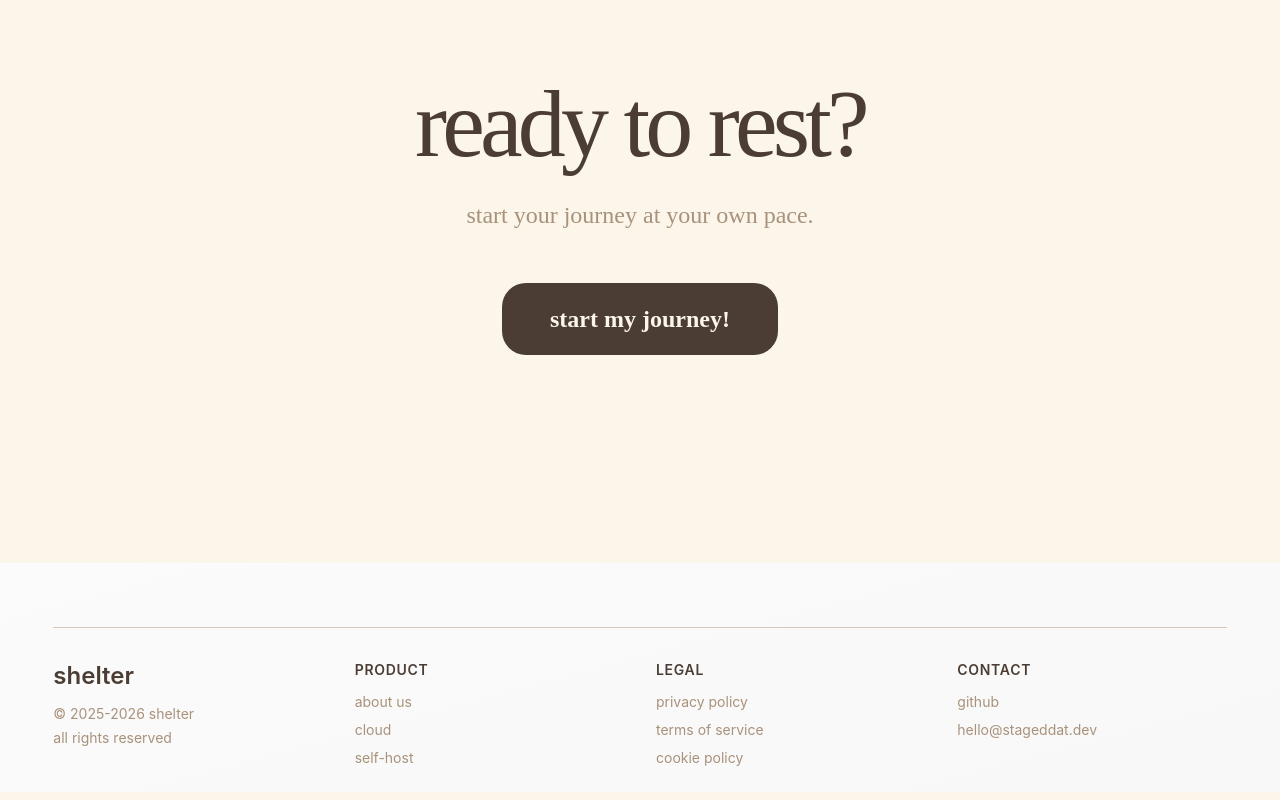
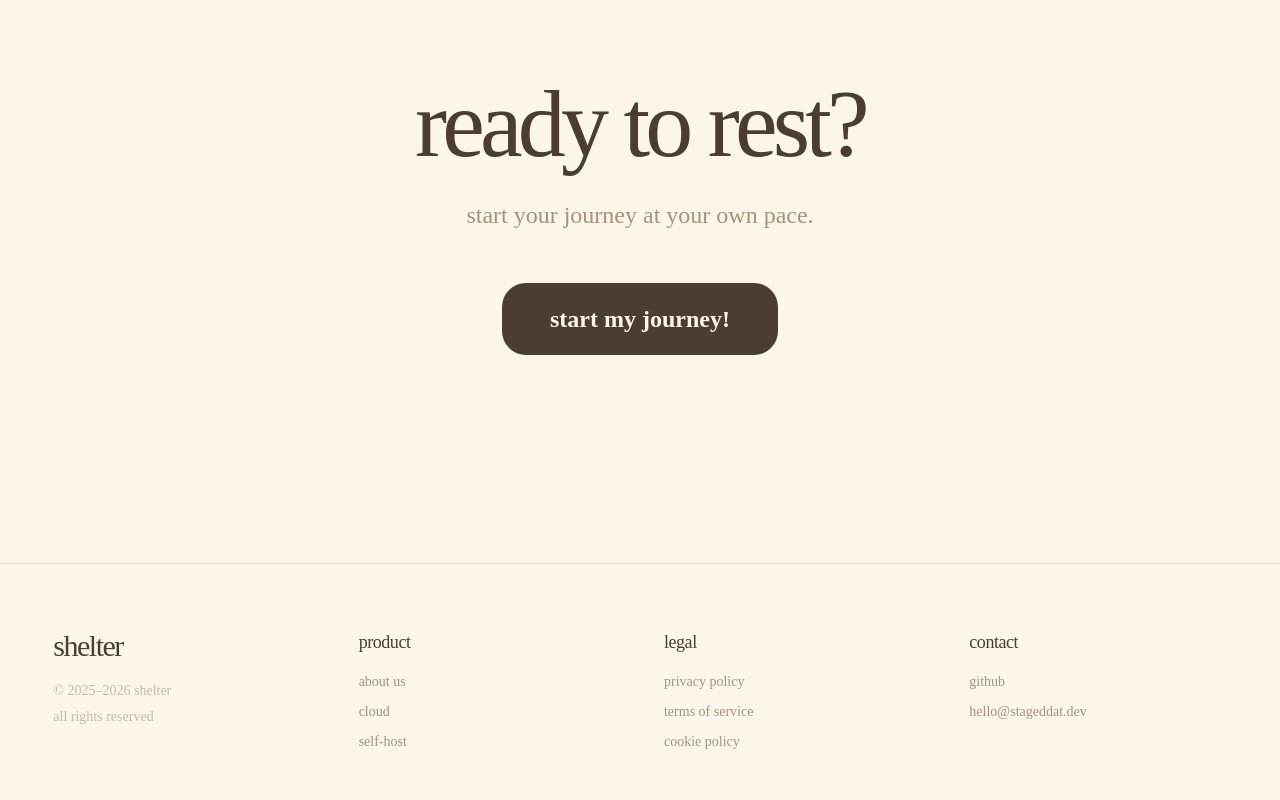
Before and after one commit to Stageddat/shelter-web, a Next.js app: page / in a window 1280 px wide. Shown: the part 3668-4468 px from the top of the page. Built offline with nearby package versions, Linux system fonts and the light colour scheme.

Commit message:
style: improve Footer layout and enhance link components for better accessibility

```diff
--- a/src/components/landing/sections/Footer.tsx
+++ b/src/components/landing/sections/Footer.tsx
@@ -1,103 +1,84 @@
 import Link from "next/link";
 
 export default function Footer() {
+  const currentYear = new Date().getFullYear();
+
   return (
-    <footer className="border-border mx-auto mt-16 w-11/12 max-w-7xl border-t pt-8 pb-6">
-      <div className="grid grid-cols-1 gap-8 md:grid-cols-2 lg:grid-cols-4">
-        {/* project section */}
-        <div className="space-y-3">
-          <p className="text-foreground text-2xl font-semibold">shelter</p>
-          <div className="text-muted-foreground space-y-1 text-sm">
-            <p>© 2025-{new Date().getFullYear()} shelter</p>
+    <footer className="bg-background border-border/40 w-full border-t pt-16 pb-12">
+      <div className="mx-auto w-11/12 max-w-7xl">
+        <div className="grid grid-cols-1 gap-12 md:grid-cols-2 lg:grid-cols-4">
+          <div className="space-y-4">
+            <p className="font-display text-foreground text-3xl font-normal tracking-tighter">
+              shelter
+            </p>
+            <div className="font-primary text-muted-foreground/60 space-y-1 text-sm leading-relaxed">
+              <p>© 2025–{currentYear} shelter</p>
               <p>all rights reserved</p>
             </div>
           </div>
 
-        {/* shelter section */}
-        <div className="space-y-3">
-          <p className="text-foreground text-sm font-semibold tracking-wider uppercase">
-            Product
+          {/* Product Section */}
+          <div className="space-y-4">
+            <p className="font-display text-foreground text-lg font-medium tracking-tight">
+              product
             </p>
-          {/* TODO: add links */}
-          <nav className="flex flex-col space-y-2">
-            <Link
-              href=""
-              className="text-muted-foreground hover:text-foreground text-sm transition-colors"
-            >
-              about us
-            </Link>
-            <Link
-              href=""
-              className="text-muted-foreground hover:text-foreground text-sm transition-colors"
-            >
-              cloud
-            </Link>
-            <Link
-              href=""
-              className="text-muted-foreground hover:text-foreground text-sm transition-colors"
-            >
-              self-host
-            </Link>
+            <nav className="font-primary flex flex-col space-y-2.5">
+              <FooterLink href="">about us</FooterLink>
+              <FooterLink href="">cloud</FooterLink>
+              <FooterLink href="">self-host</FooterLink>
             </nav>
           </div>
 
-        {/* legal section */}
-        <div className="space-y-3">
-          <p className="text-foreground text-sm font-semibold tracking-wider uppercase">
-            Legal
+          <div className="space-y-4">
+            <p className="font-display text-foreground text-lg font-medium tracking-tight">
+              legal
             </p>
-          <nav className="flex flex-col space-y-2">
-            <Link
-              className="text-muted-foreground hover:text-foreground text-sm transition-colors"
-              href="/privacy"
-            >
-              privacy policy
-            </Link>
-            <Link
-              className="text-muted-foreground hover:text-foreground text-sm transition-colors"
-              href="/terms"
-            >
-              terms of service
-            </Link>
-            <Link
-              className="text-muted-foreground hover:text-foreground text-sm transition-colors"
-              href="/cookies"
-            >
-              cookie policy
-            </Link>
+            <nav className="font-primary flex flex-col space-y-2.5">
+              <FooterLink href="/privacy">privacy policy</FooterLink>
+              <FooterLink href="/terms">terms of service</FooterLink>
+              <FooterLink href="/cookies">cookie policy</FooterLink>
             </nav>
           </div>
 
-        {/* contact section */}
-        <div className="space-y-3">
-          <p className="text-foreground text-sm font-semibold tracking-wider uppercase">
-            Contact
+          <div className="space-y-4">
+            <p className="font-display text-foreground text-lg font-medium tracking-tight">
+              contact
             </p>
-          <nav className="flex flex-col space-y-2">
-            {/* <Link
-              // TODO: add discord
-              href=""
-              className="text-muted-foreground hover:text-foreground text-sm transition-colors"
-            >
-              discord
-            </Link> */}
-            <Link
-              className="text-muted-foreground hover:text-foreground text-sm transition-colors"
+            <nav className="font-primary flex flex-col space-y-2.5">
+              <FooterLink
                 href="https://github.com/Stageddat/shelter-web"
-              target="_blank"
-              rel="noopener noreferrer"
+                external
               >
                 github
-            </Link>
-            <Link
-              className="text-muted-foreground hover:text-foreground text-sm transition-colors"
-              href="mailto:hello@stageddat.dev"
-            >
+              </FooterLink>
+              <FooterLink href="mailto:hello@stageddat.dev">
                 hello@stageddat.dev
-            </Link>
+              </FooterLink>
             </nav>
+          </div>
         </div>
       </div>
     </footer>
   );
 }
+
+function FooterLink({
+  href,
+  children,
+  external = false,
+}: {
+  href: string;
+  children: React.ReactNode;
+  external?: boolean;
+}) {
+  return (
+    <Link
+      href={href}
+      target={external ? "_blank" : undefined}
+      rel={external ? "noopener noreferrer" : undefined}
+      className="text-muted-foreground hover:text-primary text-sm transition-colors duration-200 ease-in-out"
+    >
+      {children}
+    </Link>
+  );
+}
```
Lines whose indentation alone changed are shown as unchanged.
